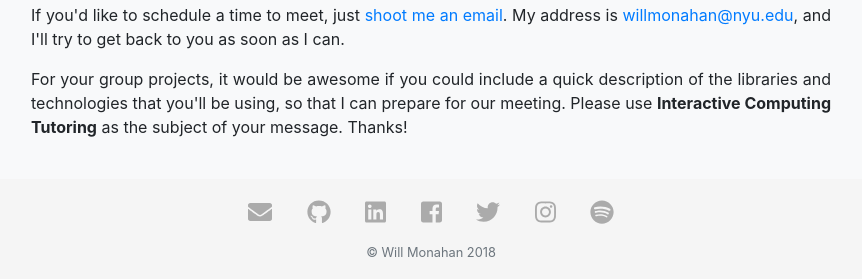
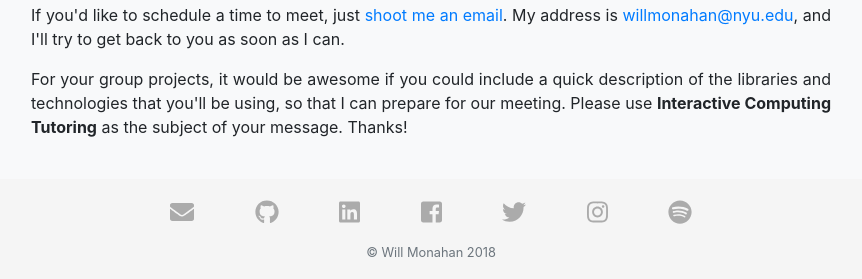
Before and after one commit to willmonahan/wmonahan, a PHP site: page /interactive/calendar/index.php in a window 1280 px wide. Shown: the part 899-1178 px from the top of the page, without its empty margins (209-1071 px from the left). Run offline with PHP 8.4, Linux system fonts and the light colour scheme; some libraries are stand-ins or nearby versions.

Commit message:
minor aesthetic changes use bootstrap's rounded image class, space out the footer a little bit more

```diff
--- a/css/main.css
+++ b/css/main.css
@@ -21,10 +21,6 @@ p > a {
 
 p > a:hover {
 	text-decoration: none;
-}
-
-.img-circle {
-	border-radius: 100%;
 }
 
 .navbar {
--- a/index.php
+++ b/index.php
@@ -19,11 +19,11 @@
 			<div class="row">
 
 				<div class="col-6 offset-3 col-md-4 offset-md-1">
-					<img src="images/headshot-small.jpg" class="img-fluid img-circle">
+					<img src="images/headshot-small.jpg" class="img-fluid rounded-circle">
 					<!--img src="images/headshot1.jpg" class="img-responsive img-circle visible-sm-inline-block visible-md-inline-block" title="bonus content!"-->
 				</div>
 
-				<div class="col-12 col-sm-8 offset-sm-2 col-md-6 offset-md-0">
+				<div class="col-12 col-sm-10 offset-sm-1 col-md-6 offset-md-0">
 					<h1 class="page-header">I'm Will.<br/><small class="text-muted">nice to meet you.</small></h1>
 					<hr>
 					<p>I'm a student currently studying computer science and film & television production at New York University. I come from Toronto, where I previously attended University of Toronto Schools for 6 years before moving to New York City.</p>
--- a/resources/footer.html
+++ b/resources/footer.html
@@ -1,12 +1,12 @@
 <footer class="footer row mx-0">
 	<div class="col-12 text-center pb-1 pt-3 social d-flex d-sm-block">
-		<a href="mailto:will@wmonahan.com" class="social-link col" id="mail"><i class="fas fa-envelope"></i></a>
-		<a href="https://github.com/willmonahan/" class="social-link col" id="github"><i class="fab fa-github"></i></a>
-		<a href="https://www.linkedin.com/in/willmonahan/" class="social-link col" id="linkedin"><i class="fab fa-linkedin"></i></a>
-		<a href="https://fb.me/willmonahan/" class="social-link col" id="facebook"><i class="fab fa-facebook-square"></i></a>
-		<a href="https://twitter.com/willmonahan13/" class="social-link col" id="twitter"><i class="fab fa-twitter"></i></a>
-		<a href="https://instagram.com/willmonahan13/" class="social-link col" id="instagram"><i class="fab fa-instagram"></i></use></svg></a>
-		<a href="https://open.spotify.com/user/willmonahan?si=NY-Oem7KQRKeP8ngN3YqcQ" class="social-link col" id="spotify"><i class="fab fa-spotify"></i></a>
+		<a href="mailto:will@wmonahan.com" class="social-link col px-md-4 mx-md-1" id="mail"><i class="fas fa-envelope"></i></a>
+		<a href="https://github.com/willmonahan/" class="social-link col px-md-4 mx-md-1" id="github"><i class="fab fa-github"></i></a>
+		<a href="https://www.linkedin.com/in/willmonahan/" class="social-link col px-md-4 mx-md-1" id="linkedin"><i class="fab fa-linkedin"></i></a>
+		<a href="https://fb.me/willmonahan/" class="social-link col px-md-4 mx-md-1" id="facebook"><i class="fab fa-facebook-square"></i></a>
+		<a href="https://twitter.com/willmonahan13/" class="social-link col px-md-4 mx-md-1" id="twitter"><i class="fab fa-twitter"></i></a>
+		<a href="https://instagram.com/willmonahan13/" class="social-link col px-md-4 mx-md-1" id="instagram"><i class="fab fa-instagram"></i></use></svg></a>
+		<a href="https://open.spotify.com/user/willmonahan?si=NY-Oem7KQRKeP8ngN3YqcQ" class="social-link col px-md-4 mx-md-1" id="spotify"><i class="fab fa-spotify"></i></a>
 	</div>
 
 	<div class="col-12 text-center pb-3 pt-1">
```
